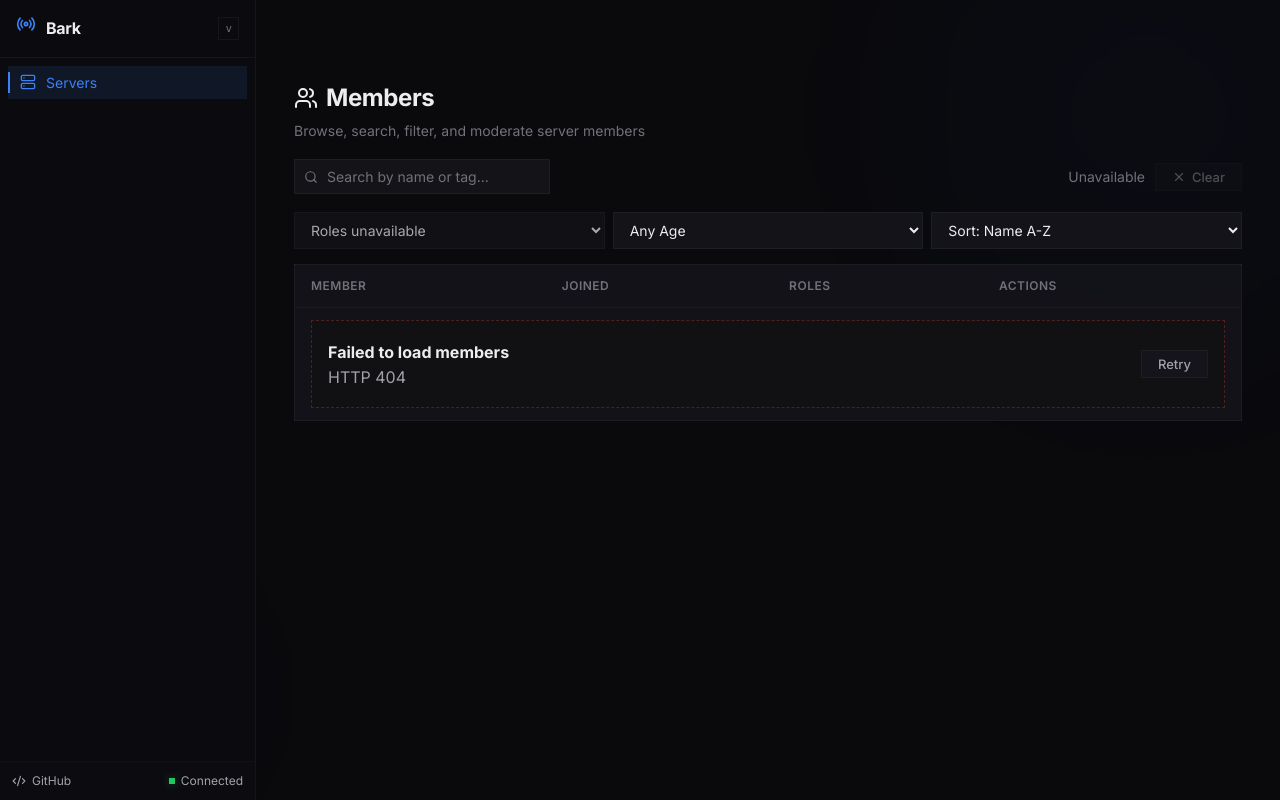
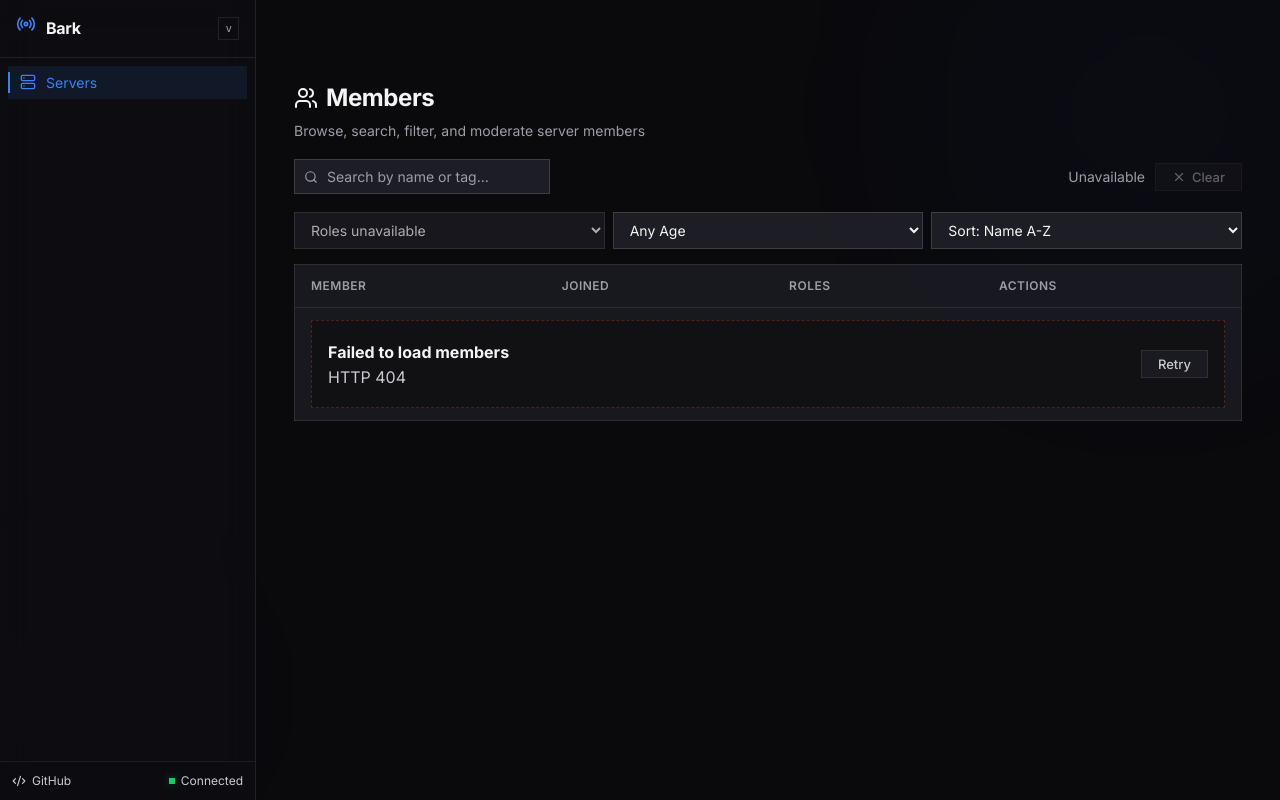
Before and after one commit to warmbo/bark, a Python web app: template dashboard/templates/pages/members.html in a window 1280 px wide. Run offline with Jinja, Linux system fonts and the light colour scheme; the template is opened without the code that fills it, so the values that code supplies are empty; some libraries are stand-ins or nearby versions.

Commit message:
feat: raise dashboard contrast to WCAG AA
- text: primary #f4f4f5, secondary #c9c9d2, tertiary #9d9da8 (was #71717a
  at 4.1:1 — now 7.4:1, all pass AA)
- borders/glass: 2.5-3x more visible (input borders 0.14 alpha)
- cards/surfaces: lighter fill for separation
- category badges: brighter tints + text
- landing page theme tokens match; CSS cache-buster -> ?v=52

[verified]

```diff
--- a/dashboard/static/css/main.css
+++ b/dashboard/static/css/main.css
@@ -8,29 +8,29 @@
     /* ── Base Colors ── */
     --bg-base: #0a0a0d;
     --bg-elevated: #111114;
-    --bg-card: rgba(22, 22, 28, 0.75);
-    --bg-card-hover: rgba(30, 30, 38, 0.85);
-    --bg-card-solid: #16161c;
-    --bg-input: rgba(22, 22, 28, 0.85);
-    --bg-sidebar: rgba(12, 12, 16, 0.88);
-    --bg-surface: rgba(18, 18, 22, 0.85);
+    --bg-card: rgba(28, 28, 36, 0.85);
+    --bg-card-hover: rgba(36, 36, 46, 0.9);
+    --bg-card-solid: #1c1c24;
+    --bg-input: rgba(32, 32, 40, 0.92);
+    --bg-sidebar: rgba(14, 14, 18, 0.92);
+    --bg-surface: rgba(22, 22, 28, 0.9);
     --bg-overlay: rgba(0, 0, 0, 0.7);
 
     /* ── Frosted Glass ── */
-    --glass-tint: rgba(255, 255, 255, 0.02);
-    --glass-tint-strong: rgba(255, 255, 255, 0.04);
-    --glass-border: rgba(255, 255, 255, 0.042);
-    --glass-border-hover: rgba(255, 255, 255, 0.07);
-    --glass-accent-border: rgba(59, 130, 246, 0.14);
+    --glass-tint: rgba(255, 255, 255, 0.04);
+    --glass-tint-strong: rgba(255, 255, 255, 0.07);
+    --glass-border: rgba(255, 255, 255, 0.09);
+    --glass-border-hover: rgba(255, 255, 255, 0.14);
+    --glass-accent-border: rgba(59, 130, 246, 0.24);
     --glass-blur: blur(16px);
     --glass-blur-light: blur(8px);
     --glass-blur-heavy: blur(24px);
 
-    /* ── Borders (30% softer) ── */
-    --border-subtle: rgba(255, 255, 255, 0.028);
-    --border-card: rgba(255, 255, 255, 0.035);
-    --border-input: rgba(255, 255, 255, 0.049);
-    --border-hover: rgba(255, 255, 255, 0.07);
+    /* ── Borders ── */
+    --border-subtle: rgba(255, 255, 255, 0.07);
+    --border-card: rgba(255, 255, 255, 0.09);
+    --border-input: rgba(255, 255, 255, 0.14);
+    --border-hover: rgba(255, 255, 255, 0.2);
 
     /* ── Accent (single blue) ── */
     --accent: #3b82f6;
@@ -39,9 +39,9 @@
     --accent-border: rgba(59, 130, 246, 0.21);
 
     /* ── Text ── */
-    --text-primary: #ededef;
-    --text-secondary: #a1a1aa;
-    --text-tertiary: #71717a;
+    --text-primary: #f4f4f5;
+    --text-secondary: #c9c9d2;
+    --text-tertiary: #9d9da8;
     --text-inverse: #0f0f11;
 
     /* ── Semantic ── */
@@ -1501,13 +1501,13 @@ textarea:focus-visible,
     flex-shrink: 0;
 }
 
-.cat-moderation { color: #f87171; border-color: rgba(248, 113, 113, 0.35); background: rgba(248, 113, 113, 0.08); }
-.cat-messaging  { color: #60a5fa; border-color: rgba(96, 165, 250, 0.35); background: rgba(96, 165, 250, 0.08); }
-.cat-voice      { color: #34d399; border-color: rgba(52, 211, 153, 0.35); background: rgba(52, 211, 153, 0.08); }
-.cat-roles      { color: #c084fc; border-color: rgba(192, 132, 252, 0.35); background: rgba(192, 132, 252, 0.08); }
-.cat-reputation { color: #fbbf24; border-color: rgba(251, 191, 36, 0.35); background: rgba(251, 191, 36, 0.08); }
-.cat-notes      { color: #fb923c; border-color: rgba(251, 146, 60, 0.35); background: rgba(251, 146, 60, 0.08); }
-.cat-system     { color: #94a3b8; border-color: rgba(148, 163, 184, 0.35); background: rgba(148, 163, 184, 0.08); }
+.cat-moderation { color: #fca5a5; border-color: rgba(248, 113, 113, 0.45); background: rgba(248, 113, 113, 0.14); }
+.cat-messaging  { color: #93c5fd; border-color: rgba(96, 165, 250, 0.45); background: rgba(96, 165, 250, 0.14); }
+.cat-voice      { color: #6ee7b7; border-color: rgba(52, 211, 153, 0.45); background: rgba(52, 211, 153, 0.14); }
+.cat-roles      { color: #d8b4fe; border-color: rgba(192, 132, 252, 0.45); background: rgba(192, 132, 252, 0.14); }
+.cat-reputation { color: #fcd34d; border-color: rgba(251, 191, 36, 0.45); background: rgba(251, 191, 36, 0.14); }
+.cat-notes      { color: #fdba74; border-color: rgba(251, 146, 60, 0.45); background: rgba(251, 146, 60, 0.14); }
+.cat-system     { color: #cbd5e1; border-color: rgba(148, 163, 184, 0.45); background: rgba(148, 163, 184, 0.14); }
 
 .activity-meta {
     display: block;
--- a/dashboard/templates/base.html
+++ b/dashboard/templates/base.html
@@ -8,7 +8,7 @@
     <meta http-equiv="Pragma" content="no-cache">
     <meta http-equiv="Expires" content="0">
     <title>Bark — {% block title %}Dashboard{% endblock %}</title>
-    <link rel="stylesheet" href="/static/css/main.css?v=51">
+    <link rel="stylesheet" href="/static/css/main.css?v=52">
     <link rel="preconnect" href="https://fonts.googleapis.com">
     <link rel="preconnect" href="https://fonts.gstatic.com" crossorigin>
     <link href="https://fonts.googleapis.com/css2?family=Inter:wght@400;500;600;700&amp;family=JetBrains+Mono:wght@400;500&amp;display=swap" rel="stylesheet">
```
Also changed, not shown: dashboard/templates/pages/landing.html (+7 -7 lines).
